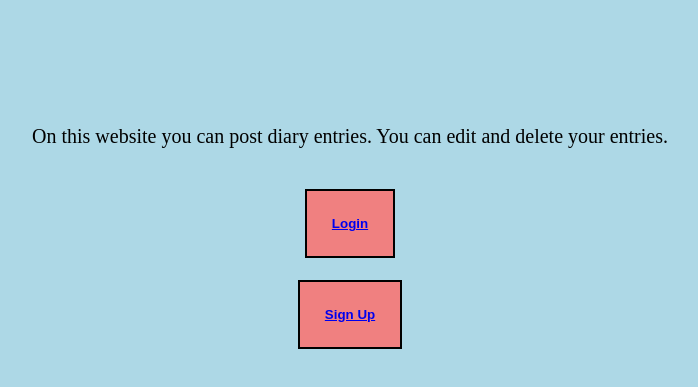
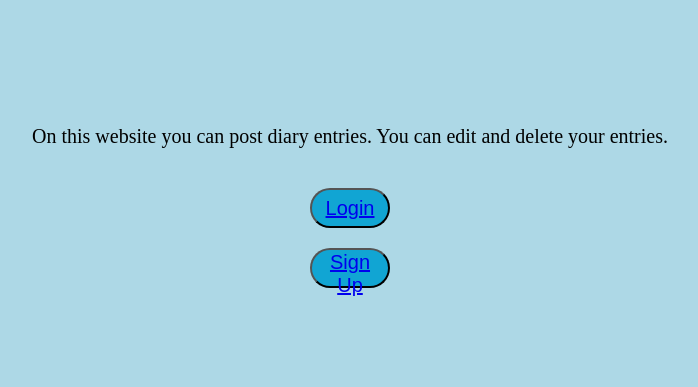
Before and after one commit to jgooday48/diary, a plain HTML site: page client/index.html in a window 1280 px wide. Shown: the part 223-610 px from the top of the page, without its empty margins (290-988 px from the left). Drawn offline with Linux system fonts and the light colour scheme.

Commit message:
edit css for log in and sign up pages

```diff
--- a/client/assets/css/frontpage.css
+++ b/client/assets/css/frontpage.css
@@ -26,15 +26,12 @@ main {
 }
 
 button {
-    padding: 25px;
-    background: lightcoral;
-    font-weight: bold;
-    border: 2px solid;
-    margin: 1px;
-    color: black;
-    /* position: relative; */
-
-  }
+    background-color: #11A5D3;
+    width: 10vh;
+    height: 5vh;
+    border-radius: 20px;
+    font-size: 20px;
+}
 
   button:hover {
     background-color: lightgreen;
--- a/client/assets/css/login.css
+++ b/client/assets/css/login.css
@@ -4,3 +4,28 @@ body {
     height: 100vh;
     flex-direction: column;
 }
+
+.detail {
+    background-color: #11A5D3;
+    width: 100vh;
+    height: 5vh;
+    border-radius: 20px;
+    font-size: 20px;
+}
+
+
+#log-in {
+    background-color: #11A5D3;
+    width: 10vh;
+    height: 5vh;
+    border-radius: 20px;
+    font-size: 20px;
+}
+
+#register {
+    background-color: #11A5D3;
+    width: 10vh;
+    height: 5vh;
+    border-radius: 20px;
+    font-size: 20px;
+}
```
Also changed, not shown: client/login.html (+3 -3 lines), client/register.html (+3 -3 lines).
